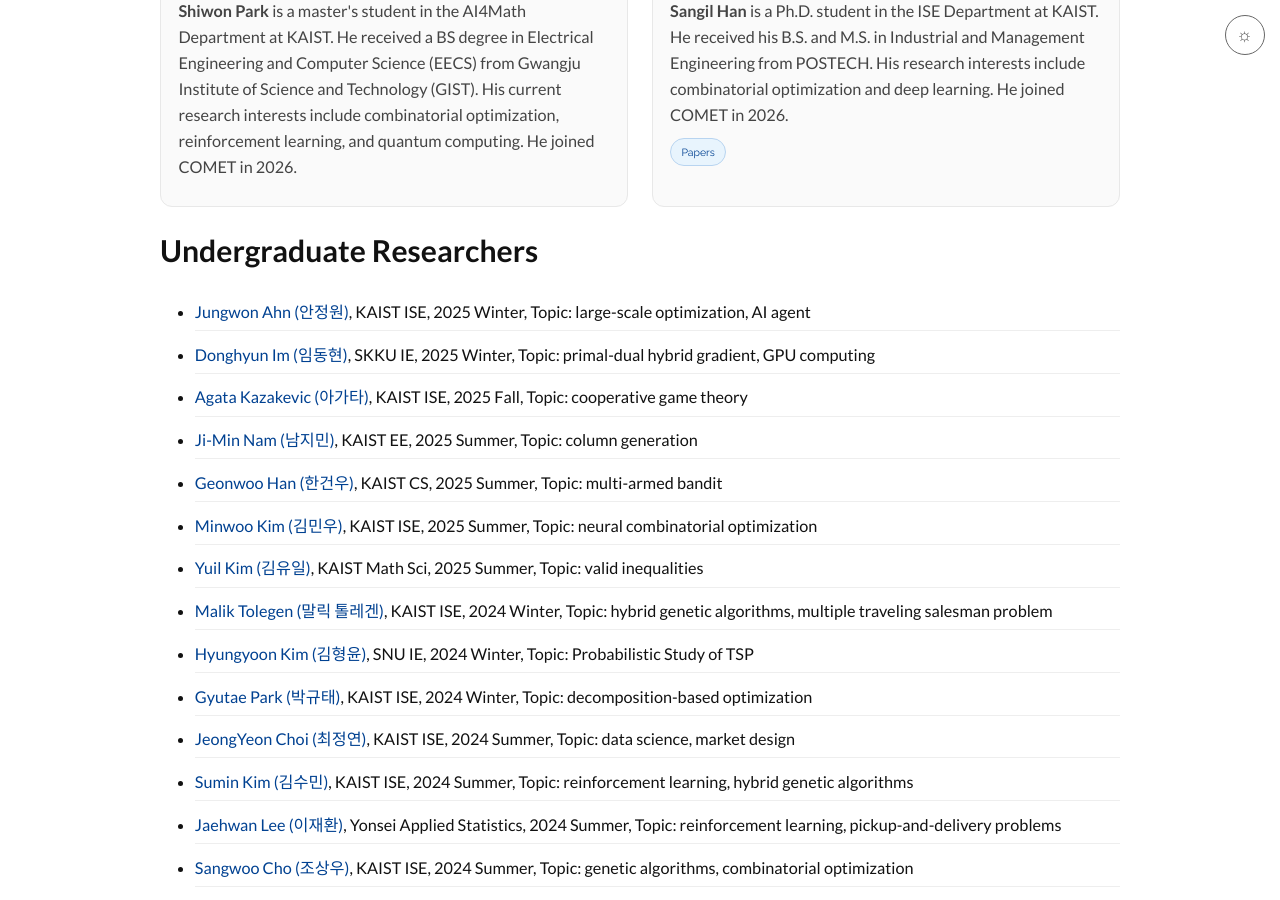
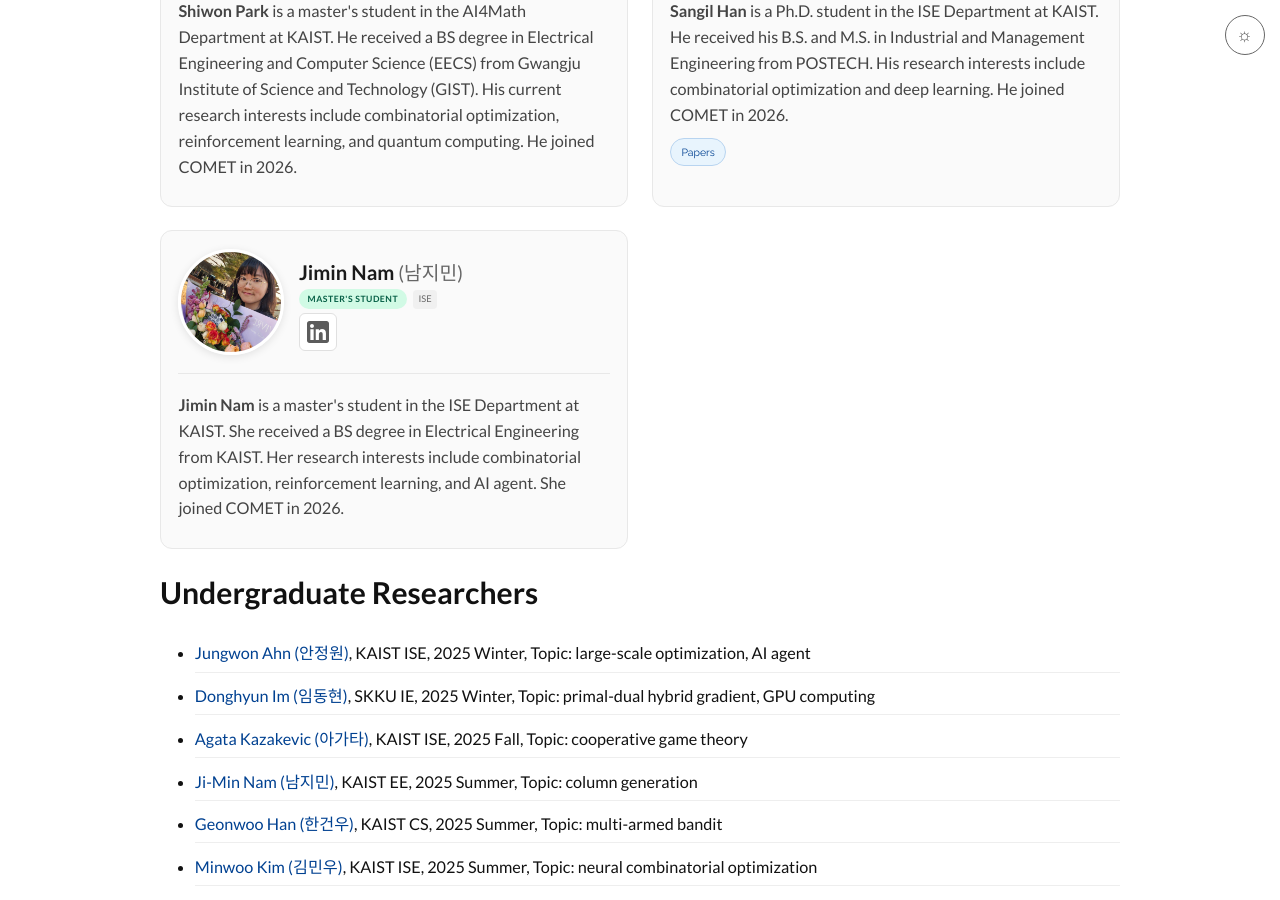
Before and after one commit to kaist-comet/kaist-comet.github.io, a Jekyll site: the page built from people/people.md, in a window 1280 px wide and 900 px high, scrolled down 2897 px. Built offline with Jekyll 4.4.1, drawn with Linux system fonts in a browser that asks for light colours; some web fonts are replaced; comment, search, counter and statistics services are not loaded.

Commit message:
add: Jimin Nam profile and photo

```diff
--- a/_data/members.yml
+++ b/_data/members.yml
@@ -122,6 +122,15 @@
     image: "/people/images/sangil_han_sq.jpg"
     linkedin: "https://www.linkedin.com/in/sangil-han-2879b4222/"
     bio: "is a Ph.D. student in the ISE Department at KAIST. He received his B.S. and M.S. in Industrial and Management Engineering from POSTECH. His research interests include combinatorial optimization and deep learning. He joined COMET in 2026."
+    show_publications: true
+
+  - name: "Jimin Nam"
+    name_ko: "남지민"
+    role: "Master's Student"
+    department: "ISE"
+    image: "/people/images/jimin_nam_sq.jpg"
+    linkedin: "https://www.linkedin.com/in/jimin-nam-8a09b4253/"
+    bio: "is a master's student in the ISE Department at KAIST. She received a BS degree in Electrical Engineering from KAIST. Her research interests include combinatorial optimization, reinforcement learning, and AI agent. She joined COMET in 2026."
     show_publications: true
 
 undergraduate:
```
Also changed, not shown: people/images/jimin_nam_sq.jpg (added).
